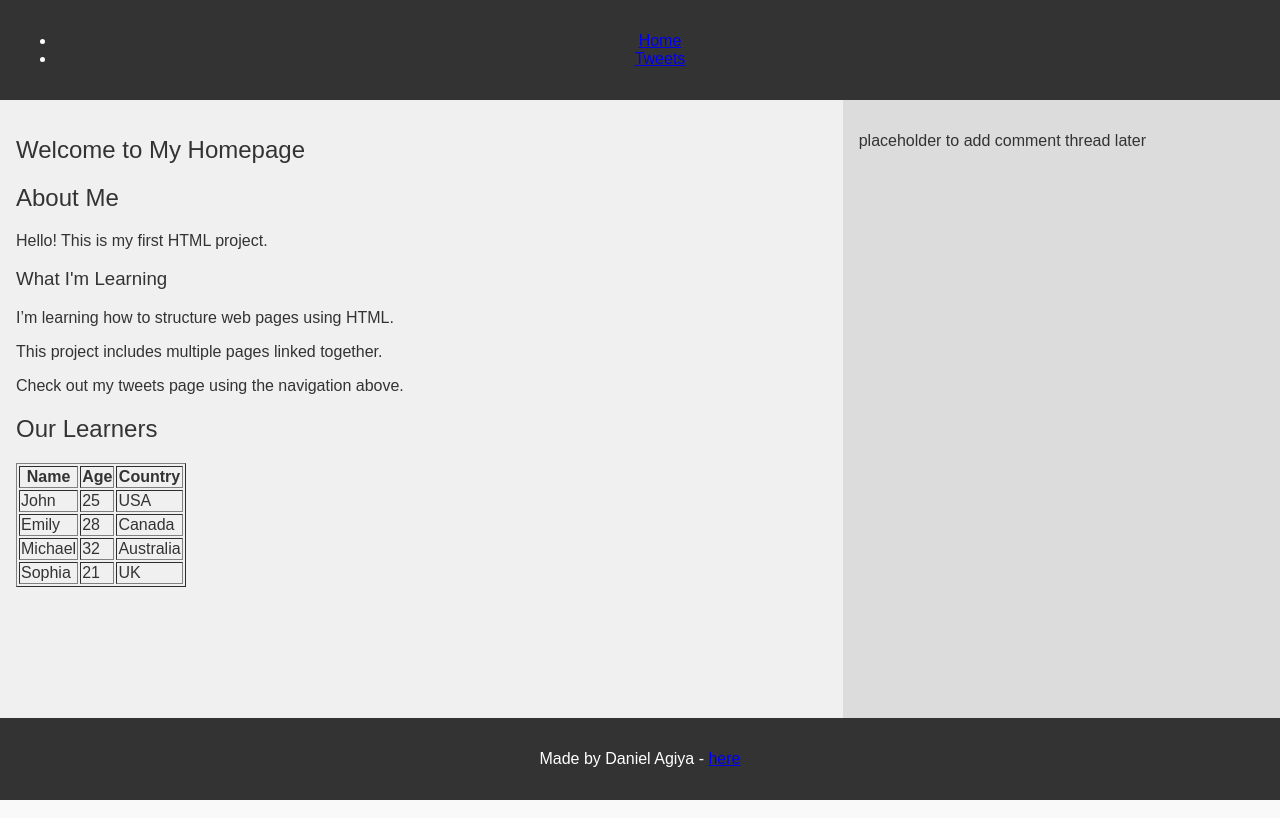
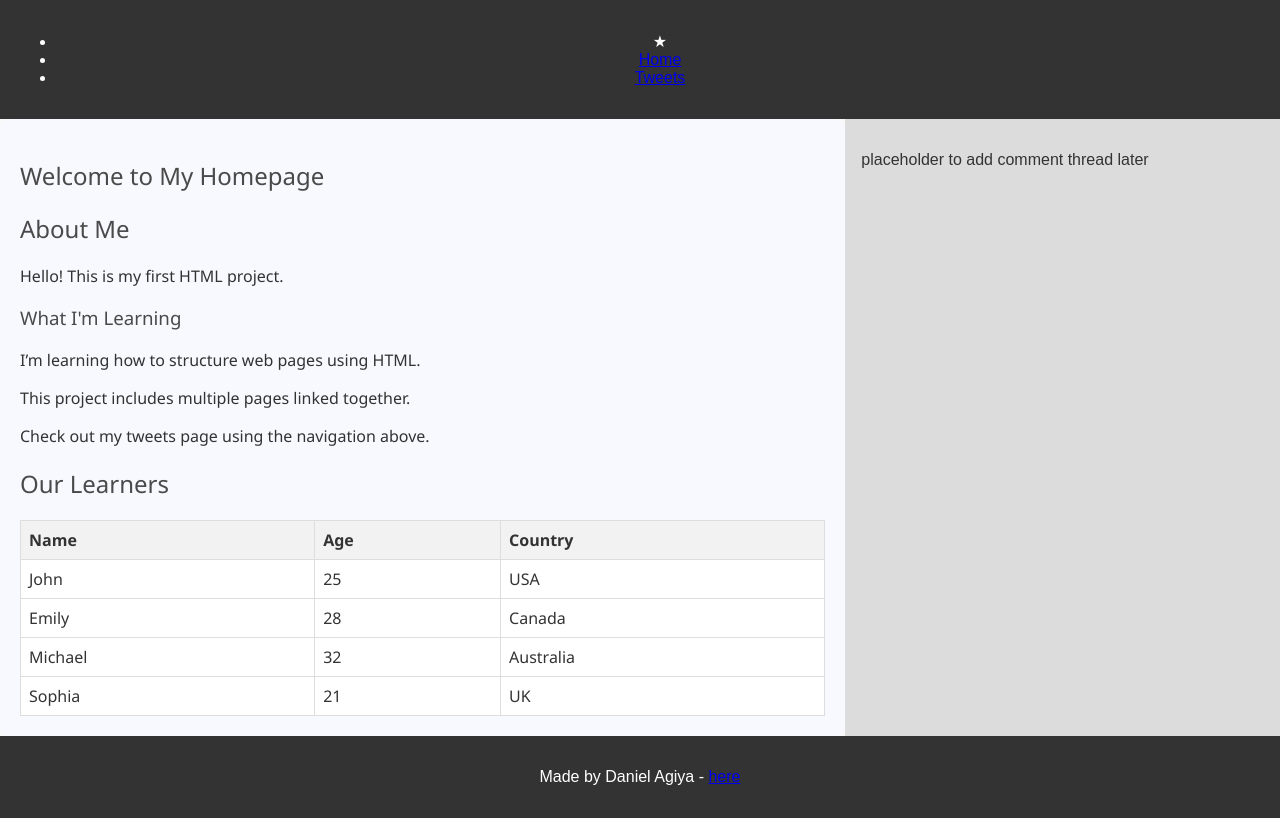
Before and after one commit to DanielAgiya/alx_html_css, a plain HTML site: page css_basic/index.html in a window 1280 px wide. Drawn offline with Linux system fonts and the light colour scheme.

Commit message:
Add logo and article styles to css_basic project

```diff
--- a/css_basic/index.html
+++ b/css_basic/index.html
@@ -11,11 +11,15 @@
 
 
   <header>
+  <nav>
     <ul>
+      <li class="logo">&#9733;</li> <!-- Logo using Unicode -->
       <li><a href="index.html">Home</a></li>
       <li><a href="tweets.html">Tweets</a></li>
     </ul>
-  </header>
+  </nav>
+</header>
+
 
   <main>
     <article>
--- a/css_basic/styles.css
+++ b/css_basic/styles.css
@@ -36,3 +36,33 @@ header, footer {
   padding: 1rem;
   text-align: center;
 }
+article {
+  background-color: #f8f8ff;
+  padding: 20px;
+  border-radius: 10px;
+  color: #333;
+  font-family: 'Segoe UI', sans-serif;
+}
+
+h1, h2, h3 {
+  color: #4a4a4a;
+}
+
+table {
+  border-collapse: collapse;
+  width: 100%;
+  background-color: #fff;
+}
+
+table, th, td {
+  border: 1px solid #ddd;
+}
+
+th, td {
+  padding: 8px;
+  text-align: left;
+}
+
+th {
+  background-color: #f2f2f2;
+}
```
